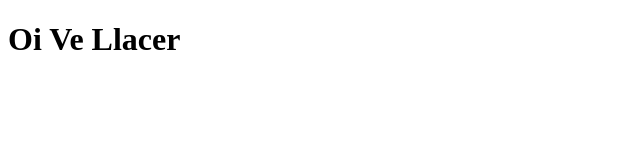
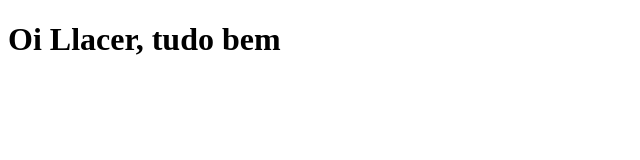
Before and after one commit to vellacer/dsmovie, a plain HTML site: page index.html in a window 1280 px wide. Shown: the whole page, without its empty margins (0-640 px from the left). Drawn offline with Linux system fonts and the light colour scheme.

Commit message:
atualizando titulo

```diff
--- a/index.html
+++ b/index.html
@@ -4,10 +4,9 @@
     <meta charset="UTF-8">
     <meta http-equiv="X-UA-Compatible" content="IE=edge">
     <meta name="viewport" content="width=device-width, initial-scale=1.0">
-    <title>DSMovie</title>
+    <title>Document</title>
 </head>
 <body>
-    <h1>Oi Ve Llacer</h1>
-
+   <h1>Oi Llacer, tudo bem</h1>
 </body>
 </html>
```
